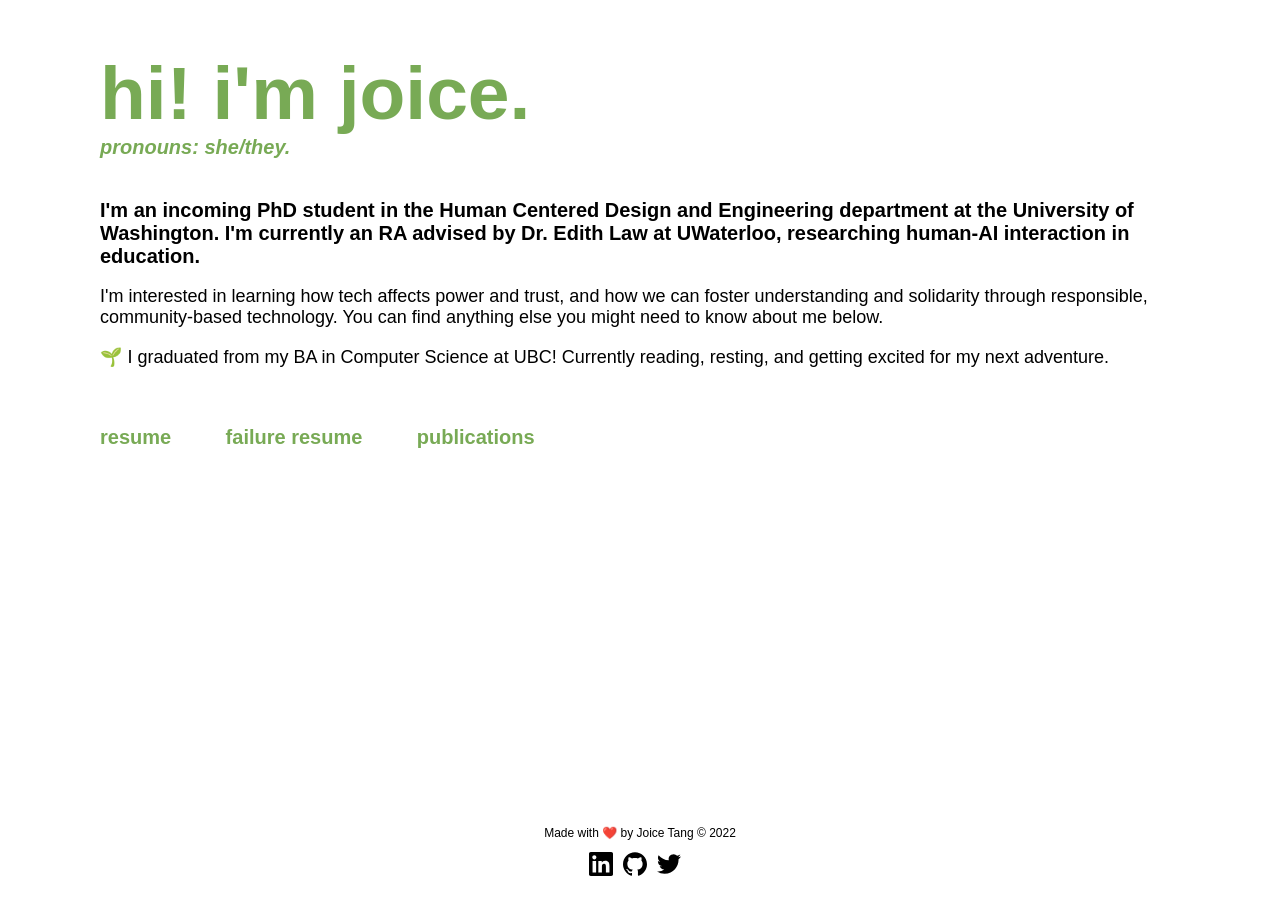
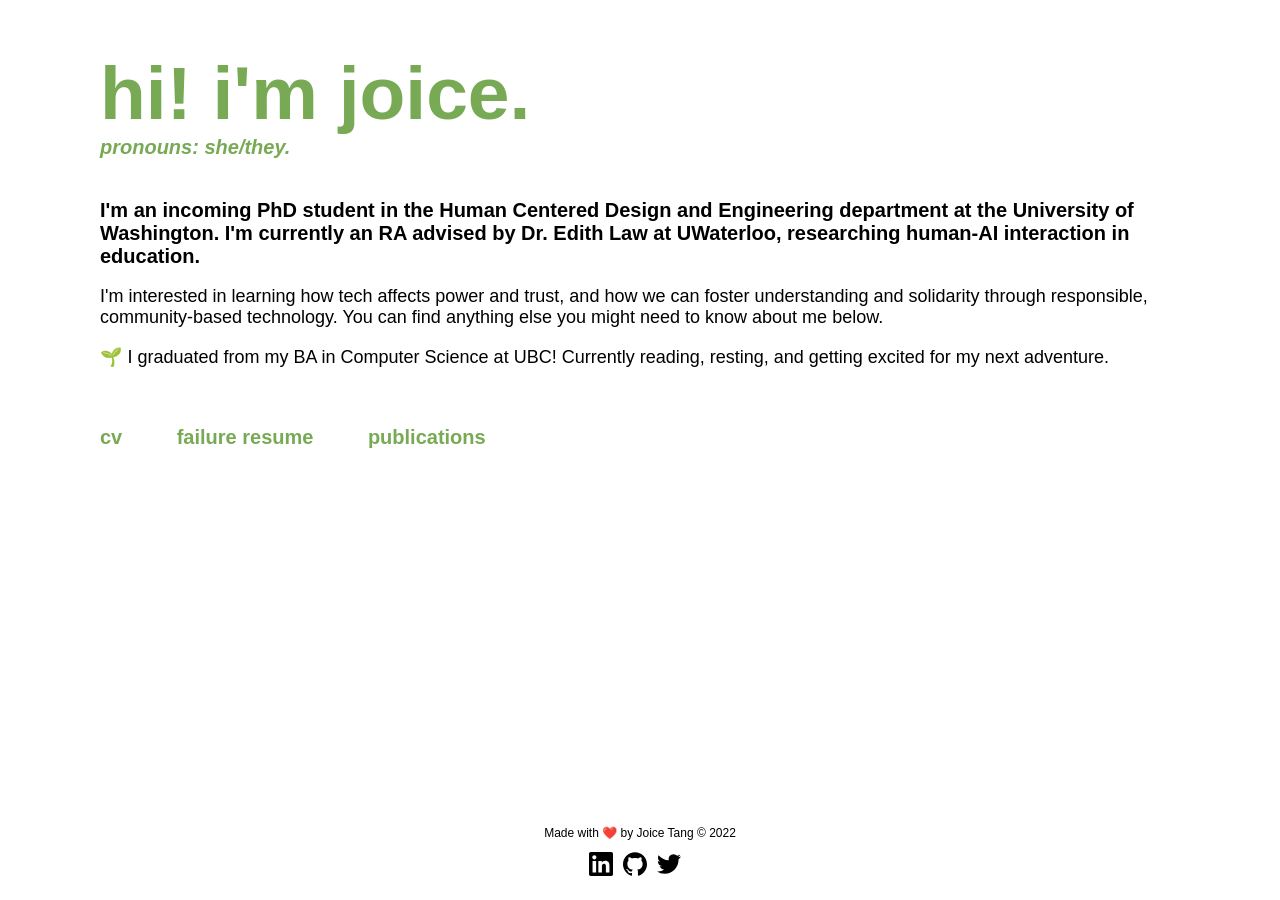
Before and after one commit to joitng/joitng.github.io, a Jekyll site: the page built from index.html, in a window 1280 px wide. Built offline with Jekyll 4.4.1, drawn with Linux system fonts in a browser that asks for light colours.

Commit message:
update cv

```diff
--- a/index.html
+++ b/index.html
@@ -16,7 +16,7 @@
 </div>
 
 <div id="main-links">
-    <a class="main-links" target="_blank" href="/assets/resume.pdf">resume</a>
+    <a class="main-links" target="_blank" href="/assets/cv.pdf">cv</a>
     <a class="main-links" href="/failure">failure resume</a>
     <a class="main-links" href="/papers">publications</a>
 </div>
```
Also changed, not shown: 1 other file.
